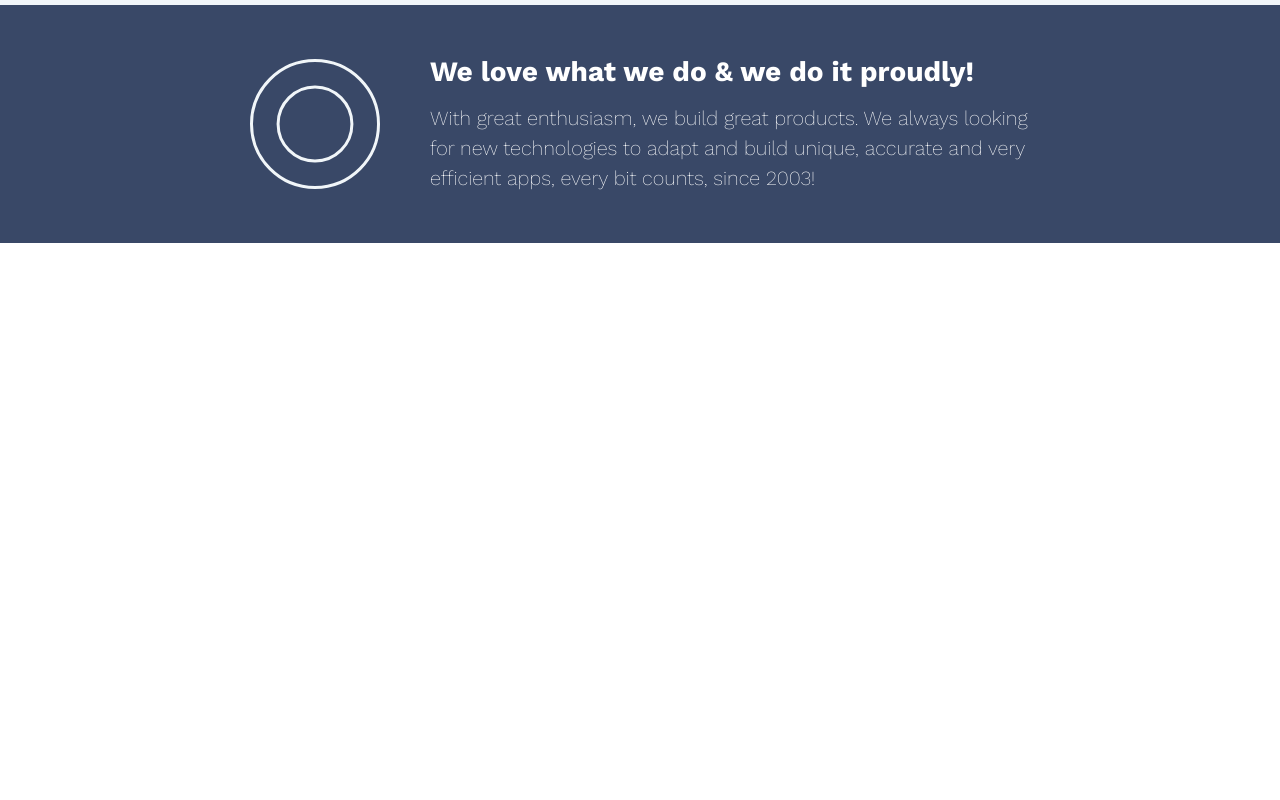
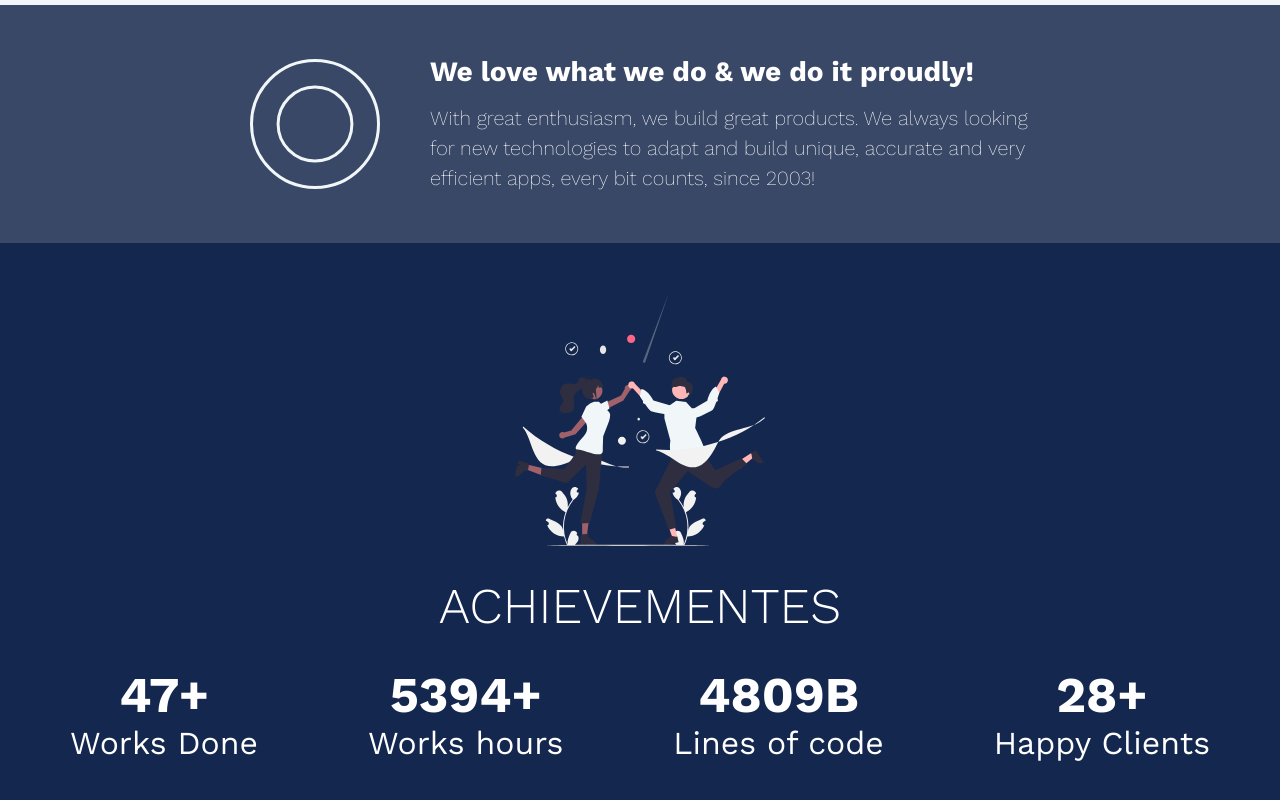
Before and after one commit to obaidabit/chatbot, a React (Create React App) app: page / in a window 1280 px wide. Shown: the part 1295-2095 px from the top of the page. Before the commit the page ends 1538 px from the top, so only its background shows below. Built offline with nearby package versions, Linux system fonts and the light colour scheme.

Commit message:
Add Achieve Component

```diff
--- a/src/App.js
+++ b/src/App.js
@@ -5,6 +5,8 @@ import Header from './components/Header/Header';
 import Landing from './components/Landing/Landing';
 import Services from './components/Services/Services';
 import Info from "./components/Info/Info"
+import Achieve from './components/Achieve/Achieve';
+
 
 
 
@@ -27,6 +29,7 @@ function App() {
       <Landing/>
       <Services/>
       <Info/>
+      <Achieve/>
       <button id="ichat" onClick={show}></button>
       <label className='show' htmlFor='ichat'>
         <BsFillChatFill />
--- /dev/null
+++ b/src/components/Achieve/Achieve.css
@@ -0,0 +1,59 @@
+.achieve{
+    background-color: var(--section-color);
+    padding-top: var(--section-padding-top);
+    padding-bottom: var(--section-padding-bottom);
+}
+.achieve .container{
+    display: flex;
+    flex-direction: column;
+    justify-content: center;
+    align-items: center;
+
+}
+.achieve .container img{
+    max-width: 250px;
+}
+@media (max-width:767px) {
+    .achieve .container img{
+        max-width: 150px;
+    }
+}
+.achieve .container  h2{
+    font-size: 50px;
+    margin: 30px auto ;
+    color: white;
+    font-weight:300 ;
+
+}
+@media (max-width:767px) {
+    .achieve .container  h2{
+        font-size: 26px;
+    }
+}
+.achieve .container .statistics{
+    display: flex;
+    align-items: center;
+    justify-content: space-between;
+    width: 100%;
+}
+.achieve .container .statistics .box h2{
+    margin: 0;
+    font-weight: bold;
+    font-size: 50px;
+}
+@media (max-width:767px) {
+    .achieve .container .statistics .box h2{
+        font-size: 25px;
+    }
+}
+.achieve .container .statistics .box p{
+    font-size: 32px;
+    font-weight: medium;
+    color: white;
+
+}
+@media (max-width:767px) {
+    .achieve .container .statistics .box p{
+        font-size: 18px;
+    }
+}
--- /dev/null
+++ b/src/components/Achieve/Achieve.js
@@ -0,0 +1,35 @@
+import "./Achieve.css"
+
+function Achieve(){
+    return(
+        <div className="achieve">
+            <div className="container">
+                <img src="./img/Achieve.svg"></img>
+                <h2>ACHIEVEMENTES</h2>
+                <div className="statistics">
+                    <div className="box">
+                        <h2>47+</h2>
+                        <p>Works Done</p>
+                    </div>
+
+                    <div className="box">
+                        <h2>5394+</h2>
+                        <p>Works hours</p>
+                    </div>
+
+                    <div className="box">
+                        <h2>4809B</h2>
+                        <p>Lines of code</p>
+                    </div>
+
+                    <div className="box">
+                        <h2>28+</h2>
+                        <p>Happy Clients</p>
+                    </div>
+
+                </div>
+            </div>
+        </div>
+    )
+}
+export default Achieve
```
Also changed, not shown: public/img/Achieve.svg (added).
